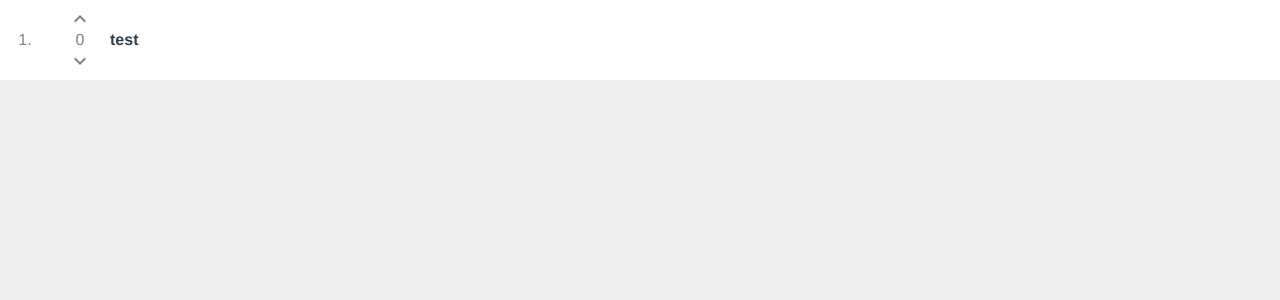
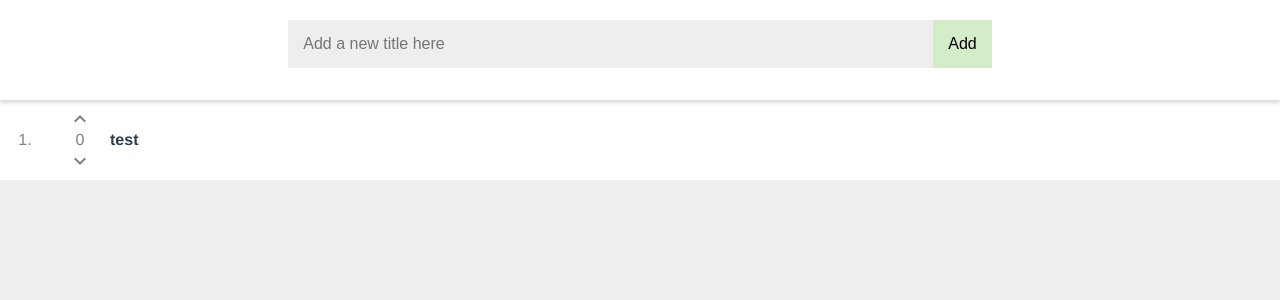
Before and after one commit to jiayingy/reddit-clone, a Vue app: page /#/ in a window 1280 px wide. Shown: the top 300 px of the page. Built offline with nearby package versions, Linux system fonts and the light colour scheme.

Commit message:
Add textbox component to page

```diff
--- a/src/components/Page.vue
+++ b/src/components/Page.vue
@@ -1,12 +1,17 @@
 <template>
-  <EntryList/>
+  <div>
+    <TextBox/>
+    <EntryList/>
+  </div>
 </template>
 <script>
 import EntryList from './EntryList';
+import TextBox from './TextBox';
 
 export default {
   components: {
     EntryList,
+    TextBox
   },
   data() {
     return {
```
